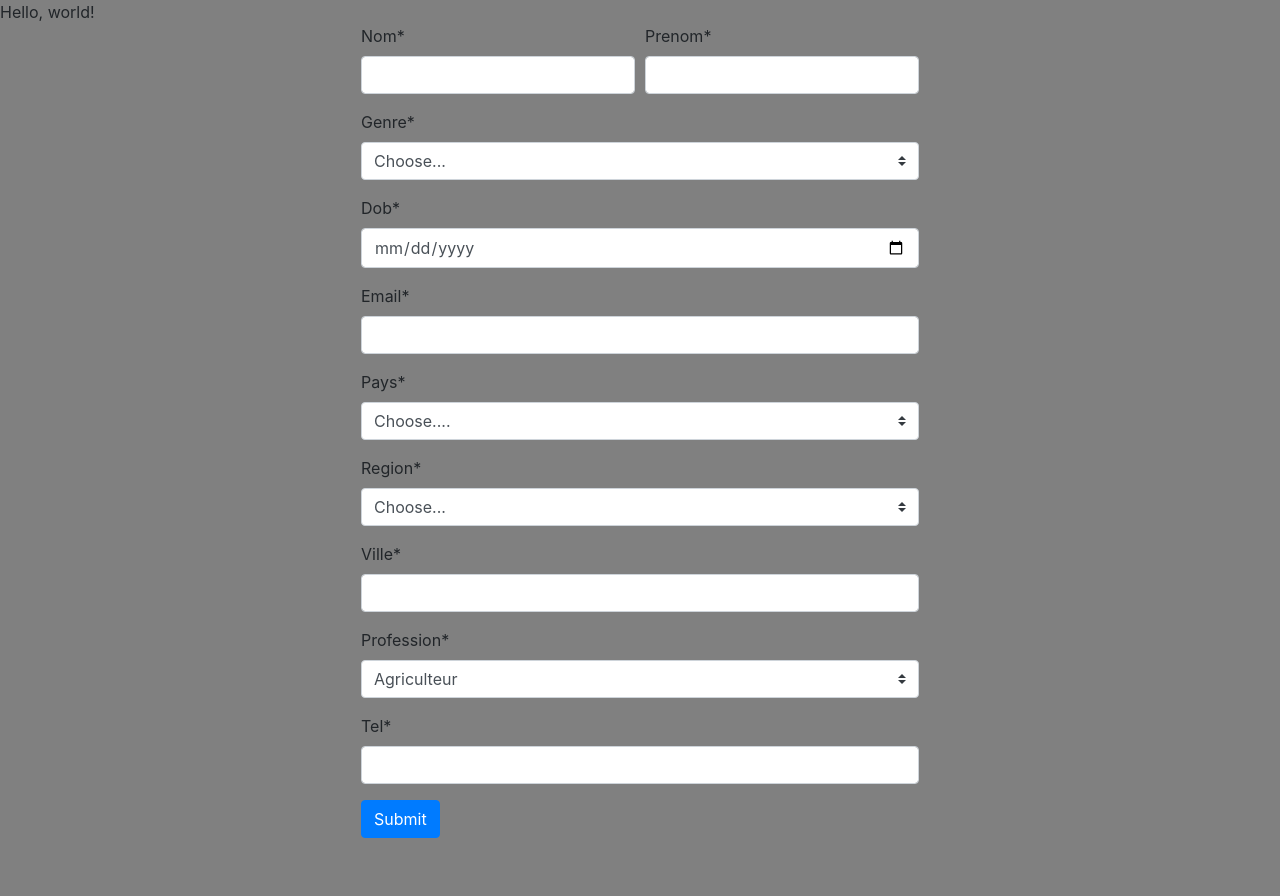
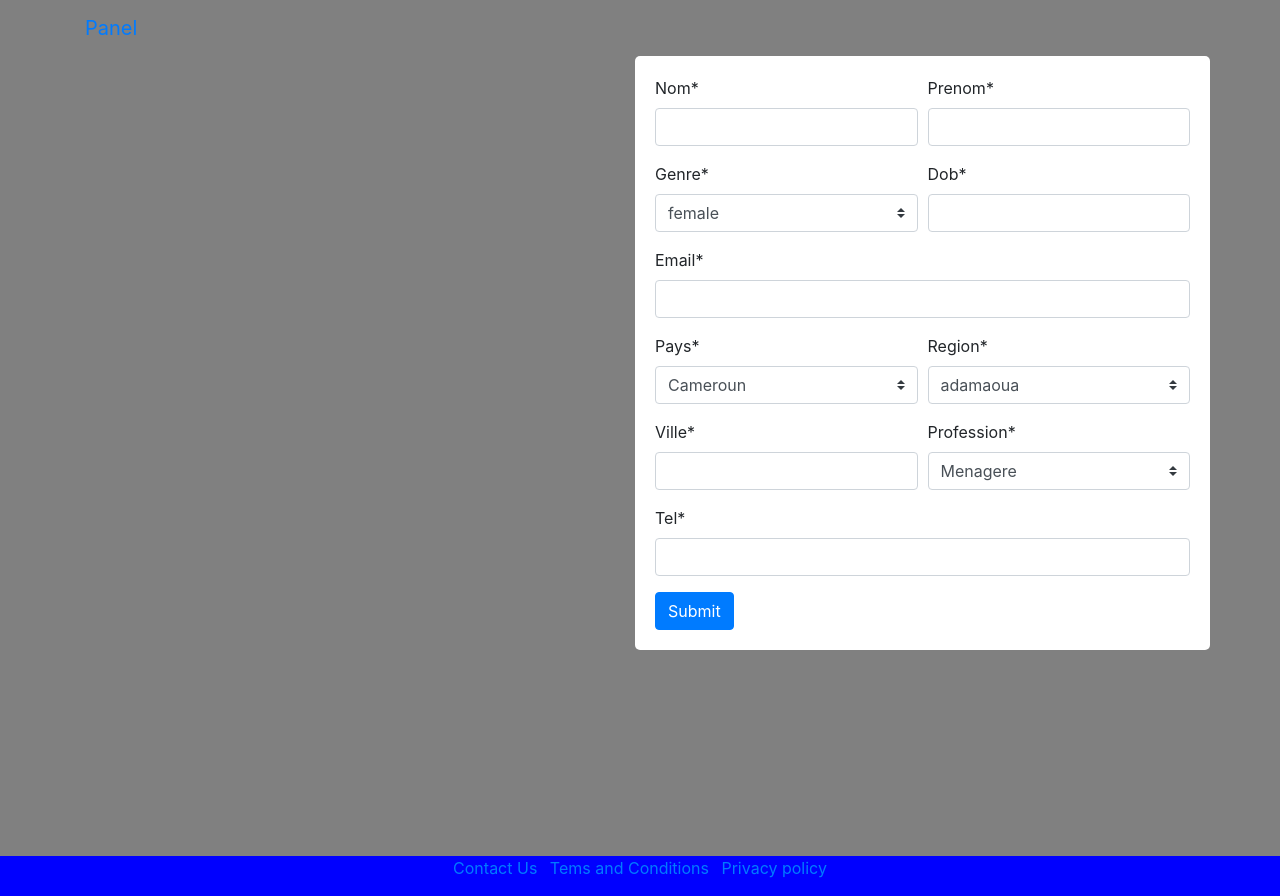
Before and after one commit to franckfeusseu/mbome, a Django app: page / in a window 1280 px wide. Before the commit the page ends 838 px from the top, so only its background shows below. Run offline with Django 3.2, Linux system fonts and the light colour scheme; some libraries are stand-ins or nearby versions.

Commit message:
first version

```diff
--- a/core/forms.py
+++ b/core/forms.py
@@ -1,7 +1,6 @@
-from datetime import date
 import re
 
-from django import forms
+from django.forms import ModelForm
 from django.core.exceptions import ValidationError
 
 from crispy_forms.helper import FormHelper
@@ -9,99 +8,35 @@ from crispy_forms.layout import Layout, Submit, Row, Column
 
 from .models import Adresse
 
-SEX = (
-    ('', 'Choose...'),
-    ('Male', 'Male'),
-    ('Female', 'Female')
-)
-
-REGION = (
-    ('', 'Choose...'),
-    ('Adamaoua', 'Adamaoua'),
-    ('Centre', 'Centre'),
-    ('Est', 'Est'),
-    ('Extreme-Nord', 'Extreme-Nord'),
-    ('Littoral', 'Littoral'),
-    ('Nord', 'Nord'),
-    ('Nord-Ouest', 'Nord-Ouest'),
-    ('Ouest', 'Ouest'),
-    ('Sud', 'Sud'),
-    ('Sud-Ouest', 'Sud-Ouest')
-)
-
-PAYS = (
-    ('', 'Choose....'),
-    ('CMR', 'Cameroun')
-)
-
-PROFESSION = (
-    ('AGR', 'Agriculteur'),
-    ('ETU', 'Etudiant'),
-    ('MEN', 'Menagere'),
-    ('OUV', 'Ouvrier')
-)
-
-class DateInput(forms.DateInput):
-    input_type = 'date'
-
-class AddressForm(forms.Form):
-    nom = forms.CharField()
-    prenom = forms.CharField()
-    genre = forms.ChoiceField(choices=SEX)
-    email = forms.EmailField()
-    dob = forms.DateField(widget=forms.TextInput(attrs={'type': 'date'}))
-    pays = forms.ChoiceField(choices=PAYS)
-    region = forms.ChoiceField(choices=REGION)
-    ville = forms.CharField()
-    profession = forms.ChoiceField(choices=PROFESSION)
-    tel = forms.CharField()
-
+class AddressForm(ModelForm):
     def __init__(self, *args, **kwargs):
-        super().__init__(*args, **kwargs)
+        super(AddressForm, self).__init__(*args, **kwargs)
         self.helper = FormHelper()
         self.helper.layout = Layout(
-            Row(
+             Row(
                 Column('nom', css_class='form-group col-md-6 mb-0'),
                 Column('prenom', css_class='form-group col-md-6 mb-0'),
                 css_class='form-row'
             ),
-            'genre',
-            'dob',
+            Row(
+                Column('genre', css_class='form-group col-md-6 mb-0'),
+                Column('dob', css_class='form-group col-md-6 mb-0'),
+                css_class='form-row'
+            ),
             'email',
-            'pays',
-            'region',
-            'ville',
-            'profession',
+            Row(
+                Column('pays', css_class='form-group col-md-6 mb-0'),
+                Column('region', css_class='form-group col-md-6 mb-0'),
+                css_class='form-row'
+            ),
+            Row(
+                Column('ville', css_class='form-group col-md-6 mb-0'),
+                Column('profession', css_class='form-group col-md-6 mb-0'),
+                css_class='form-row'
+            ),
             'tel',
-            Submit('submit', 'Submit')
-        )
+            Submit('submit', 'Submit'))
 
-    def clean_dob(self):
-        dob = self.cleaned_data['dob']
-        today = date.today()
-        age = today.year - dob.year
-        if age < 18:
-            raise ValidationError("You must be 18 to submit")
-
-    def clean_tel(self):
-        tel = self.cleaned_data['tel']
-        telNumberRegex = re.compile(r'[3,6]\d{8}')
-        if re.search(telNumberRegex, tel) is None :
-            raise ValidationError("Enter a correct phone number ")
-
-
-
-    def save(self):
-        cleaned_data = self.cleaned_data
-        Adresse.objects.create(
-            nom=cleaned_data["nom"],
-            prenom=cleaned_data["prenom"],
-            genre=cleaned_data["genre"],
-            email=cleaned_data["email"],
-            dob=cleaned_data["dob"],
-            pays=cleaned_data["pays"],
-            region=cleaned_data["region"],
-            ville=cleaned_data["ville"],
-            profession=cleaned_data["profession"],
-            tel=cleaned_data["tel"]
-        )
+    class Meta:
+        model = Adresse
+        fields = '__all__'
--- a/core/models.py
+++ b/core/models.py
@@ -1,16 +1,59 @@
 from django.db import models
+
+from enum import Enum
 
 # Create your models here.
 class Adresse(models.Model):
+    class SEX(Enum):
+        Male = ('Male', 'male')
+        Female = ('Female', 'female')
+
+        @classmethod
+        def get_value(cls, member):
+            return cls[member].value[0]
+
+    class REGION(Enum):
+        Adamaoua = ('Adamaoua', 'adamaoua')
+        Centre = ('Centre', 'centre')
+        Est = ('Est', 'est')
+        Extreme_Nord = ('Extreme-Nord', 'extreme nord')
+        Littoral = ('Littoral', 'littoral')
+        Nord = ('Nord', 'nord')
+        Nord_Ouest = ('Nord-Ouest', 'nord ouest')
+        Ouest = ('Ouest', 'ouest')
+        Sud = ('Sud', 'sud')
+        Sud_Ouest = ('Sud-Ouest', 'sud ouest')
+
+        @classmethod
+        def get_value(cls, member):
+            return cls[member].value[0]
+
+    class PAYS(Enum):
+        CMR = ('CMR', 'Cameroun')
+
+        @classmethod
+        def get_value(cls, member):
+            return cls[member].value[0]
+
+    class PROFESSION(Enum):
+        AGR = ('AGR', 'Agriculteur')
+        ETU = ('ETU', 'Etudiant')
+        MEN = ('MEN', 'Menagere')
+        OUV = ('OUV', 'Ouvrier')
+
+        @classmethod
+        def get_value(cls, member):
+            return cls[member].value[0]
+
     nom = models.CharField(max_length=140)
     prenom = models.CharField(max_length=140)
-    genre = models.CharField(max_length=140)
+    genre = models.CharField(max_length=140, choices=[x.value for x in SEX], default=SEX.get_value('Female'),)
     email = models.EmailField()
     dob = models.DateField()
-    pays = models.CharField(max_length=140)
-    region = models.CharField(max_length=140)
+    pays = models.CharField(max_length=140, choices=[x.value for x in PAYS], default=PAYS.get_value('CMR'),)
+    region = models.CharField(max_length=140, choices=[x.value for x in REGION], default=REGION.get_value('Adamaoua'), )
     ville = models.CharField(max_length=140)
-    profession = models.CharField(max_length=140)
+    profession = models.CharField(max_length=140, choices=[x.value for x in PROFESSION], default=PROFESSION.get_value('MEN'),)
     tel = models.CharField(max_length=20)
 
     def __str__(self):
--- a/core/static/core/css/style.css
+++ b/core/static/core/css/style.css
@@ -1,3 +1,22 @@
+html,body{
+  height: 100%;
+  margin: 0;
+}
 body {
+  display: flex;
+  flex-direction: column;
   background-color: grey ;
 }
+.form-container {
+  background-color: white;
+  border-radius: 5px;
+  padding: 20px;
+}
+#content{
+  min-height: 100vh;
+  flex: 1 0 auto;
+}
+#footer{
+  flex-shrink: 0;
+  background-color: blue;
+}
--- a/core/templates/core/base.html
+++ b/core/templates/core/base.html
@@ -7,19 +7,43 @@
     <meta name="viewport" content="width=device-width, initial-scale=1, shrink-to-fit=no">
 
     <!-- Bootstrap CSS -->
+    <link rel="stylesheet" href="https://stackpath.bootstrapcdn.com/bootstrap/4.3.1/css/bootstrap.min.css" integrity="sha384-ggOyR0iXCbMQv3Xipma34MD+dH/1fQ784/j6cY/iJTQUOhcWr7x9JvoRxT2MZw1T" crossorigin="anonymous">
+    <link rel="stylesheet" type="text/css" href="{% static 'core/css/style.css' %}">
 
-    <link rel="stylesheet" href="https://maxcdn.bootstrapcdn.com/bootstrap/4.0.0/css/bootstrap.min.css" integrity="sha384-Gn5384xqQ1aoWXA+058RXPxPg6fy4IWvTNh0E263XmFcJlSAwiGgFAW/dAiS6JXm" crossorigin="anonymous">
-    <link rel="stylesheet" type="text/css" href="{% static 'core/css/style.css' %}"
-
-    <title>Hello, world!</title>
   </head>
   <body>
+    <nav class="navbar navbar-expand-lg">
+      <div class="container">
+        <a class="navbar-brand" href="">Panel</a>
+      </div>
+    </nav>
     <section id="content">
+        {% if messages %}
+            {% for message in messages %}
+              <div class="text-center alert alert-{{ message.tags }}">
+                {{ message|safe }}
+                <a href="#" class="close">x</a>
+              </div>
+            {% endfor %}
+        {% endif %}
         {% block content %}{% endblock %}
     </section>
 
     <!-- Optional JavaScript -->
     <!-- jQuery first, then Popper.js, then Bootstrap JS -->
+    <footer id="footer">
+      <div class="container">
+        <div class="row text-center">
+          <div class="col">
+            <ul class="list-inline">
+              <li class="list-inline-item"><a href="mailto:webmaster@example.com">Contact Us</a> </li>
+              <li class="list-inline-item"><a href="{% url 'core:tos' %}">Tems and Conditions</a></li>
+              <li class="list-inline-item"><a href="{% url 'core:privacy_policy' %}">Privacy policy</a> </li>
+            </ul>
+          </div>
+        </div>
+      </div>
+    </footer>
     <script src="https://code.jquery.com/jquery-3.2.1.slim.min.js" integrity="sha384-KJ3o2DKtIkvYIK3UENzmM7KCkRr/rE9/Qpg6aAZGJwFDMVNA/GpGFF93hXpG5KkN" crossorigin="anonymous"></script>
     <script src="https://cdnjs.cloudflare.com/ajax/libs/popper.js/1.12.9/umd/popper.min.js" integrity="sha384-ApNbgh9B+Y1QKtv3Rn7W3mgPxhU9K/ScQsAP7hUibX39j7fakFPskvXusvfa0b4Q" crossorigin="anonymous"></script>
     <script src="https://maxcdn.bootstrapcdn.com/bootstrap/4.0.0/js/bootstrap.min.js" integrity="sha384-JZR6Spejh4U02d8jOt6vLEHfe/JQGiRRSQQxSfFWpi1MquVdAyjUar5+76PVCmYl" crossorigin="anonymous"></script>
--- a/core/templates/core/home.html
+++ b/core/templates/core/home.html
@@ -4,10 +4,15 @@
 {% load crispy_forms_tags %}
 
 {% block content %}
-<div class="d-flex justify-content-center">
- <form action="." method="post">
-    {% csrf_token %}
-    {% crispy form %}
- </form>
+<div class="container">
+ <div class="row align-items-center">
+     <div class="col-md"></div>
+     <div class="col-md d-flex justify-content-center form-container">
+         <form action="." method="post">
+          {% csrf_token %}
+          {% crispy form %}
+         </form>
+     </div>
+     </div>
 </div>
 {% endblock %}
--- a/core/templates/core/thanks.html
+++ b/core/templates/core/thanks.html
@@ -1,2 +1,2 @@
-{% extends 'core\base.html' %}
+{% extends 'core/base.html' %}
 <h1> Thanks </h1>
--- a/core/urls.py
+++ b/core/urls.py
@@ -3,6 +3,8 @@ from . import views
 
 app_name = 'core'
 urlpatterns = [
-    path('', views.home),
-    path('thanks', views.thanks),
+    path('', views.NewAdresseView.as_view(), name='register'),
+    path('thanks', views.thanks, name='thanks'),
+    path('privacy_policy', views.privacy_policy, name='privacy_policy'),
+    path('terms_of_service', views.tos, name='tos'),
 ]
--- a/core/views.py
+++ b/core/views.py
@@ -1,28 +1,27 @@
 from django.shortcuts import render, redirect
+from django.contrib.messages.views import SuccessMessageMixin
+from django.urls import reverse_lazy
+from django.views.generic import (CreateView, FormView)
+
 from .models import Adresse
 from .forms import AddressForm
 
+
 # Create your views here.
-def home(request):
-    if request.method == 'POST':
-        form = AddressForm(data=request.POST)
-        if form.is_valid():
-            nom = form.cleaned_data['nom']
-            prenom = form.cleaned_data['prenom']
-            genre = form.cleaned_data['genre']
-            email = form.cleaned_data['email']
-            dob = form.cleaned_data['dob']
-            pays = form.cleaned_data['pays']
-            region = form.cleaned_data['region']
-            ville = form.cleaned_data['ville']
-            profession = form.cleaned_data['profession']
-            tel = form.cleaned_data['tel']
-            form.save()
-            return redirect('thanks')
-    else:
-        form = AddressForm()
-    return render(request, 'core/home.html', locals())
+class NewAdresseView(SuccessMessageMixin, CreateView):
+    model = Adresse
+    form_class = AddressForm
+    success_url = reverse_lazy('core:thanks')
+    template_name = 'core/home.html'
+    success_message = "Thanks your data was saved"
 
 def thanks(request):
+    return render(request, 'core/thanks.html')
 
-    return render(request, 'core/thanks.html')
+
+def privacy_policy(request):
+    return render(request, 'core/privacy_policy.html')
+
+
+def tos(request):
+    return render(request, 'core/tos.html')
```
Also changed, not shown: core/templates/core/privacy_policy.html (added, +8 -0 lines), core/templates/core/tos.html (added, +8 -0 lines).
